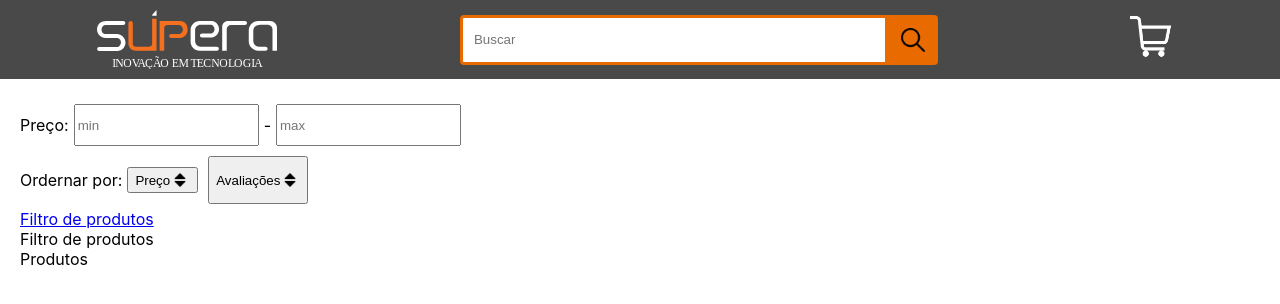
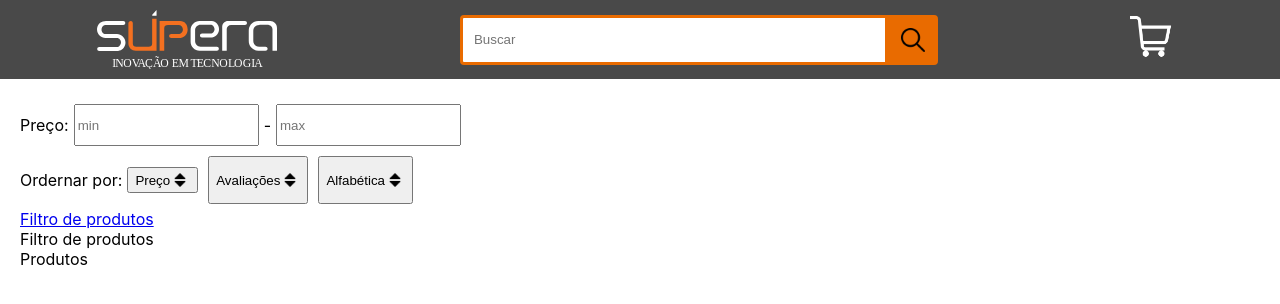
Before and after one commit to Maximilian94/supera-games-shop, a React (Create React App) app in the folder frontend/: page / in a window 1280 px wide. Shown: the top 304 px of the page. Built offline with nearby package versions, Linux system fonts and the light colour scheme.

Commit message:
feat: FilterOrder - Added 'Alfabetica'

```diff
--- a/frontend/src/components/FilterOrderList/index.jsx
+++ b/frontend/src/components/FilterOrderList/index.jsx
@@ -16,6 +16,10 @@ function FilterOrderList() {
         <p>Avaliações</p>
         <img src={sort} alt="sort" />
       </button>
+      <button type="button">
+        <p>Alfabética</p>
+        <img src={sort} alt="sort" />
+      </button>
     </div>
   );
 }
```
